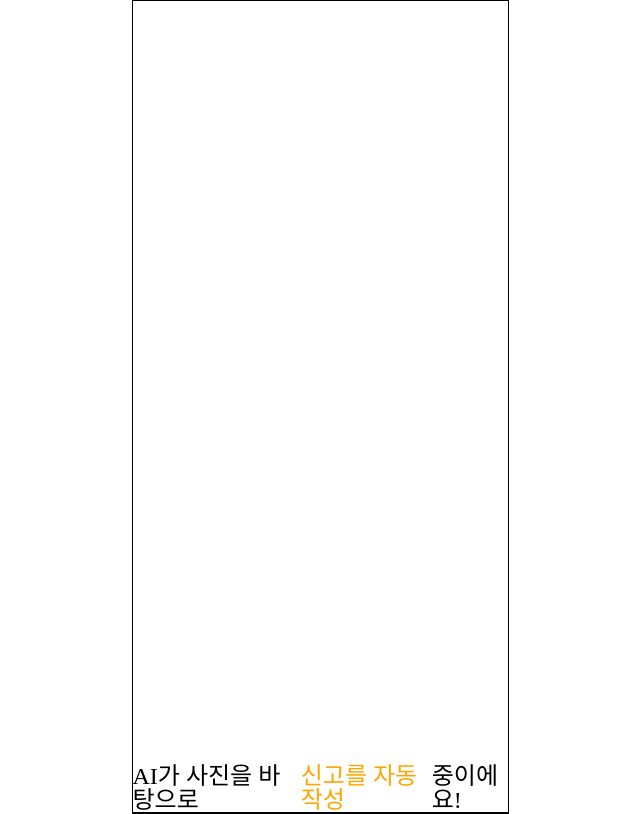
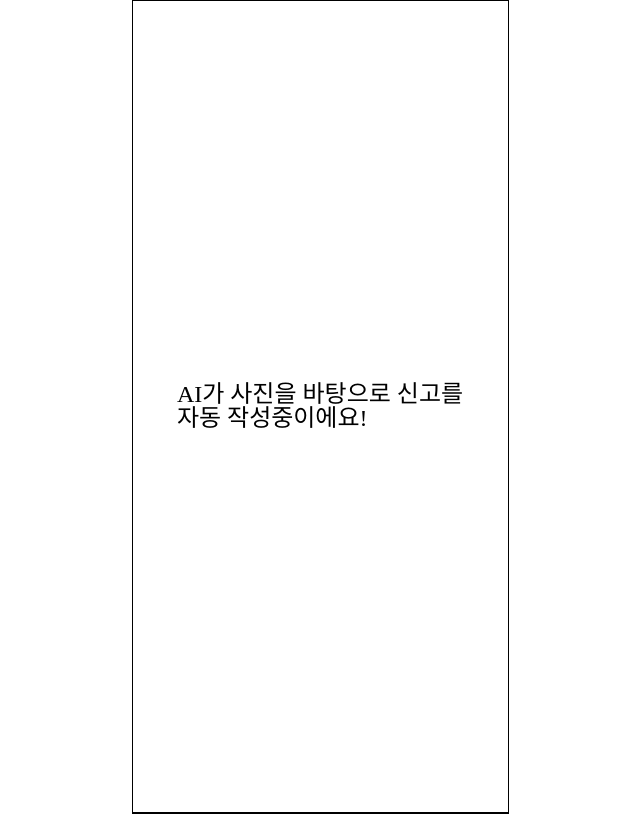
Before and after one commit to mega-accident/safevillage-web, a React (Vite) app: page / in a window 1280 px wide. Shown: the whole page, without its empty margins (320-960 px from the left). Built offline with nearby package versions, Linux system fonts and the light colour scheme.

Commit message:
feat: loadingPage import 수정

```diff
--- a/src/pages/LoadingPage.jsx
+++ b/src/pages/LoadingPage.jsx
@@ -1,10 +1,29 @@
-import { Wrapper, Box } from "../components/Layout";
 import styled from "styled-components";
+
+// 이 페이지에서만 사용할 Wrapper와 Box 컴포넌트를 새로 정의
+const Wrapper = styled.div`
+  display: flex;
+  justify-content: center;
+  align-items: center;
+  min-height: 100vh;
+`;
+
+const Box = styled.div`
+  width: 375px;
+  height: 812px;
+  border: 1px solid #000;
+  display: flex;
+  flex-direction: column; /* 세로 정렬을 위해 추가 */
+  justify-content: center; /* 박스 세로 중앙 정렬 */
+  align-items: center; /* 박스 가로 중앙 정렬 */
+  font-size: 2rem;
+`;
 
 const Message = styled.h2`
   display: flex;
   font-size: 24px;
   align-items: center;
+  justify-content: center;
 `;
 const BlackText = styled.span`
   color: black;
@@ -19,13 +38,17 @@ function LoadingPage() {
     <Wrapper>
       <Box>
         <Message>
-          <BlackText>AI가 사진을 바탕으로</BlackText>
-          <br />
-          <OrangeText>신고를 자동 작성</OrangeText>
-          <BlackText>중이에요!</BlackText>
+          <BlackText>
+            AI가 사진을 바탕으로 신고를 <br />
+            자동 작성중이에요!
+          </BlackText>
+          {/* <br /> */}
+          {/* <OrangeText>신고를 자동 작성</OrangeText>
+          <BlackText>중이에요!</BlackText> */}
         </Message>
       </Box>
     </Wrapper>
   );
 }
+
 export default LoadingPage;
```
